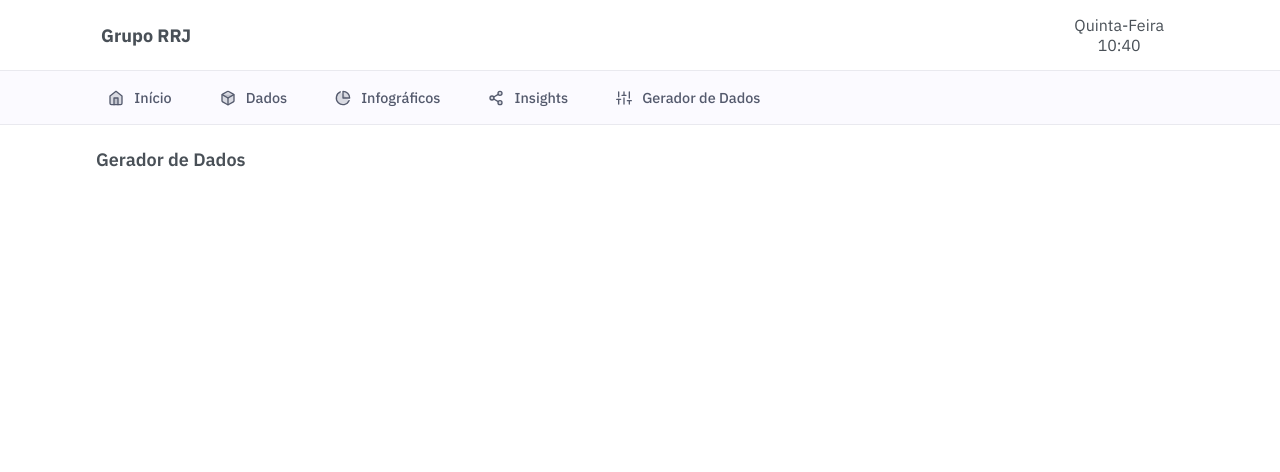
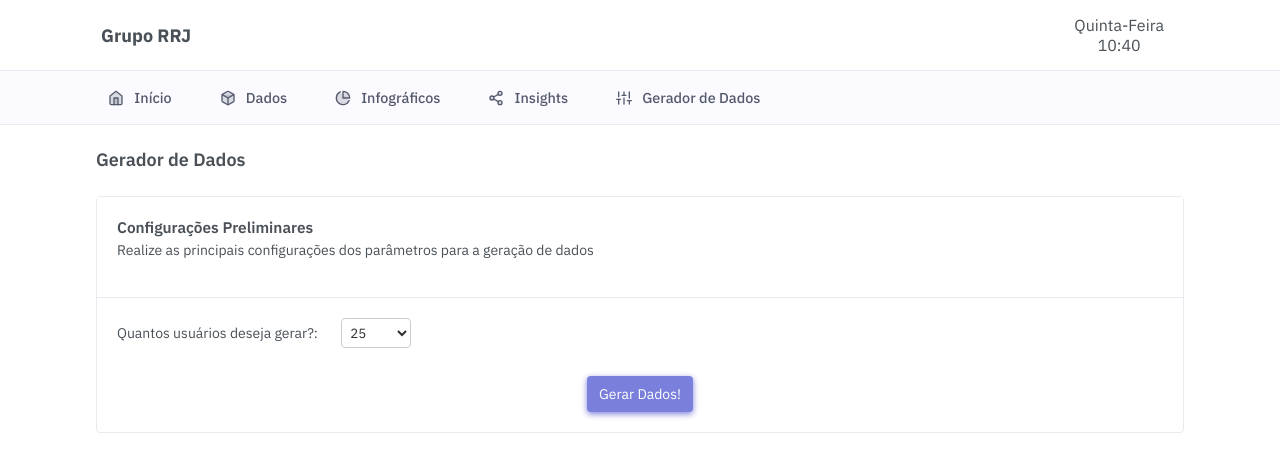
Before and after one commit to barrosoman/election-prime, a Vue app: page /datagen in a window 1280 px wide. Shown: the top 472 px of the page. Built offline with nearby package versions, Linux system fonts and the light colour scheme; what vue3-apexcharts would draw is missing.

Commit message:
Data Generator page completed

```diff
--- a/src/pages/DataGenerator.vue
+++ b/src/pages/DataGenerator.vue
@@ -1,18 +1,89 @@
 <template>
-  <Page name="Gerador de Dados"> </Page>
+  <Page name="Gerador de Dados">
+    <Card
+      title="Configurações Preliminares"
+      subtitle="Realize as principais configurações dos parâmetros para a geração de dados"
+    >
+      <div class="user-generated-amount-container">
+        <label>Quantos usuários deseja gerar?: </label>
+        <select
+          v-model="userAmount"
+          name="user-generated-amount"
+          id="user-generated-amount"
+        >
+          <option value="25" selected>25</option>
+          <option value="50">50</option>
+          <option value="100">100</option>
+          <option value="500">500</option>
+          <option value="1000">1000</option>
+          <option value="10000">10000</option>
+        </select>
+        <Button content="Gerar Dados!" @clicked="generateData"></Button>
+      </div>
+    </Card>
+  </Page>
 </template>
 
 <script lang="ts">
 import { defineComponent } from 'vue'
+import { DataGenerator } from '@/util/dataGenerator'
 
 import Page from '@/components/Page.vue'
+import Card from '@/components/Card.vue'
+import Button from '@/components/Button.vue'
 
 export default defineComponent({
   components: {
-    Page
+    Page,
+    Card,
+    Button
+  },
+  data() {
+    return {
+      userAmount: 25,
+      dataGenerator: new DataGenerator()
+    }
+  },
+  methods: {
+    generateData() {
+      const csvFileData: string = this.dataGenerator.generateToFileData(
+        this.userAmount
+      )
+      const blob = new Blob([csvFileData], { type: 'text/csv;charset=UTF-8' })
+      const elem = window.document.createElement('a')
+
+      elem.href = window.URL.createObjectURL(blob)
+      elem.download = 'generated-content'
+      document.body.appendChild(elem)
+      elem.click()
+      document.body.removeChild(elem)
+      window.URL.revokeObjectURL(elem.href)
+    }
   }
 })
 </script>
 
-<!-- Add "scoped" attribute to limit CSS to this component only -->
-<style scoped></style>
+<style scoped>
+.user-generated-amount-container label {
+  font-family: 'IBM Plex Sans', sans-serif;
+  font-size: 14px;
+  color: #495057;
+  margin-right: 1.25rem;
+}
+
+.user-generated-amount-container select {
+  padding: 0 0.25rem;
+  font-family: 'IBM Plex Sans', sans-serif;
+  color: #303030;
+  align-items: center;
+  background-color: #fff;
+  border: 1px solid rgb(204, 204, 204);
+  border-radius: 4px;
+  cursor: default;
+  position: relative;
+  min-height: 30px;
+  transition: all 0.1s;
+  box-sizing: border-box;
+  outline: 0px !important;
+}
+</style>
```
